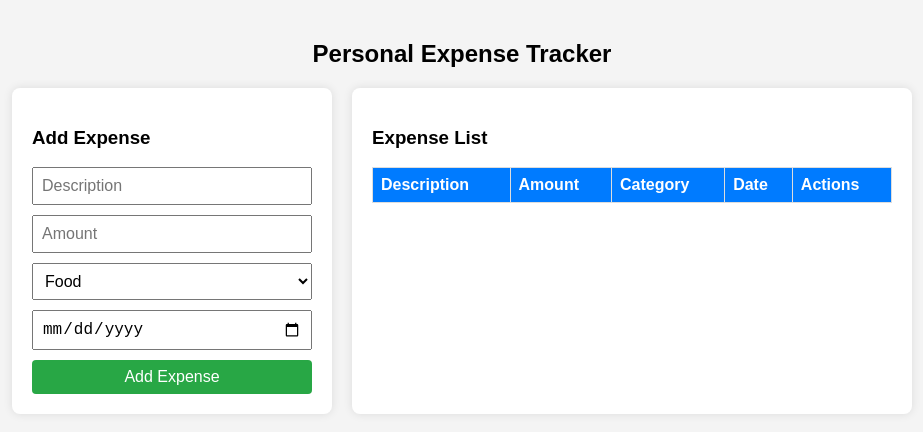
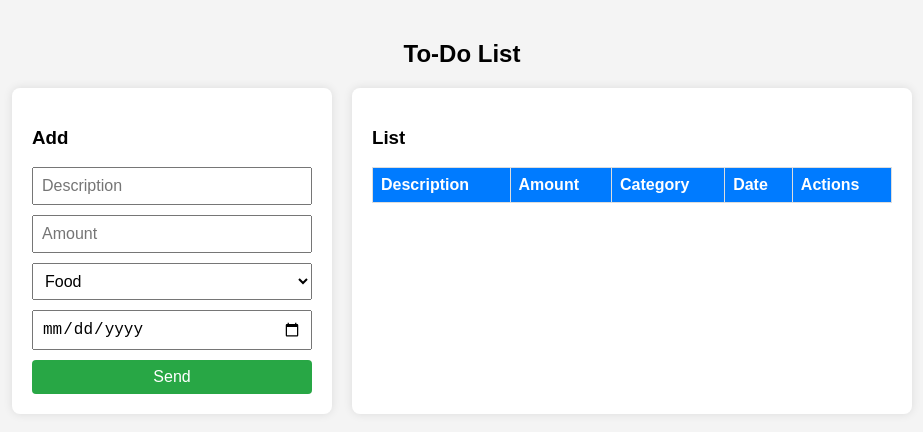
Before and after one commit to Igiraneza1/Shecancode, a plain HTML site: page index.html in a window 1280 px wide. Shown: the whole page, without its empty margins (178-1101 px from the left). Drawn offline with Linux system fonts and the light colour scheme.

Commit message:
Update index.html
cmt

```diff
--- a/index.html
+++ b/index.html
@@ -7,10 +7,10 @@
     <link rel="stylesheet" href="style.css">
 </head>
 <body>
-    <h2>Personal Expense Tracker</h2>
+    <h2>To-Do List</h2>
     <div class="container">
         <section class="form-container">
-            <h3>Add Expense</h3>
+            <h3>Add</h3>
             <form id="expenseForm">
                 <input type="text" id="description" placeholder="Description" required>
                 <input type="number" id="amount" placeholder="Amount" required>
@@ -20,11 +20,11 @@
                     <option value="Entertainment">Entertainment</option>
                 </select>
                 <input type="date" id="date" max="2025-12-31" required>
-                <button type="submit">Add Expense</button>
+                <button type="submit">Send</button>
             </form>
         </section>
         <section class="table-container">
-            <h3>Expense List</h3>
+            <h3>List</h3>
             <table>
                 <thead>
                     <tr>
```
